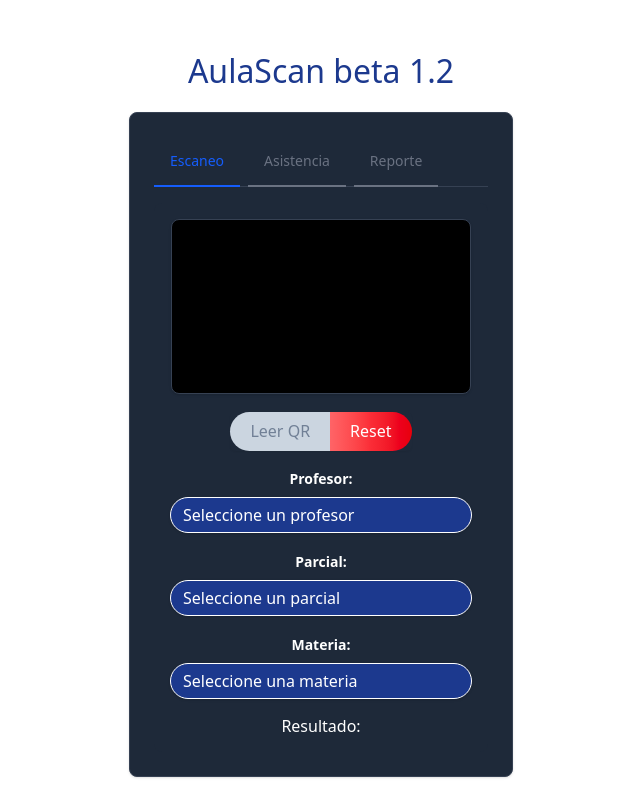
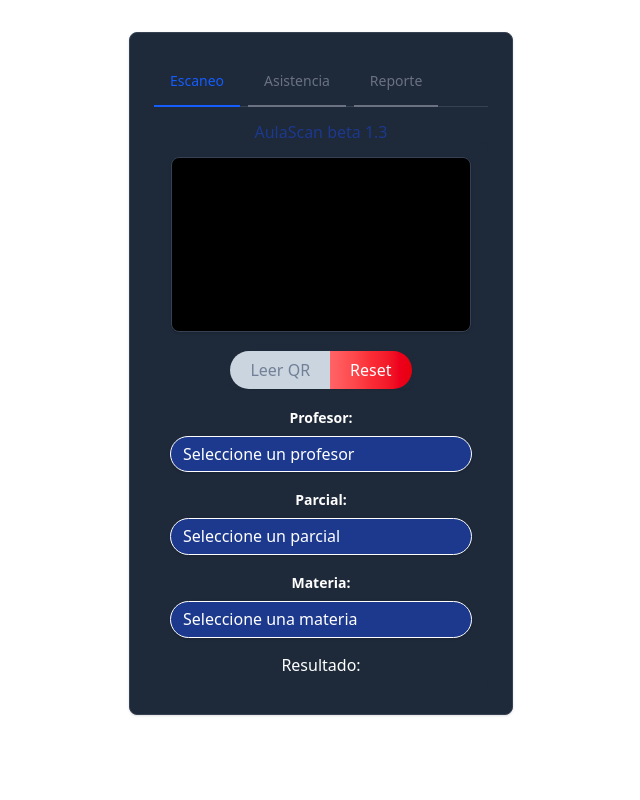
Before and after one commit to aulaScan/aulascan.github.io, a plain HTML site: page index.html in a window 1280 px wide. Shown: the whole page, without its empty margins (319-959 px from the left). Drawn offline with nearby package versions, Linux system fonts and the light colour scheme; a script that the page names is missing.

Commit message:
cambio de titulo

```diff
--- a/index.html
+++ b/index.html
@@ -65,7 +65,7 @@
     <center>
         <main class="wrapper" style="padding-top:2em">
             <section class="container" id="demo-content">
-                <h1 class="title text-blue-900 dark:text-blue-200">AulaScan beta 1.2</h1>
+
                 <div
                     class="container mx-auto p-4 block max-w-sm p-6 border border-gray-700 rounded-lg shadow-sm bg-gray-800">
                     <!-- Pestañas para separar controles y tabla de asistencia -->
@@ -96,6 +96,7 @@
                             </li>
                         </ul>
                     </div>
+                    <h3 class="title text-blue-900 dark:text-blue-200">AulaScan beta 1.3</h3>
                     <!-- Contenedor de pestañas -->
                     <div id="main-tab-content">
                         <!-- Panel de Escaneo -->
```
